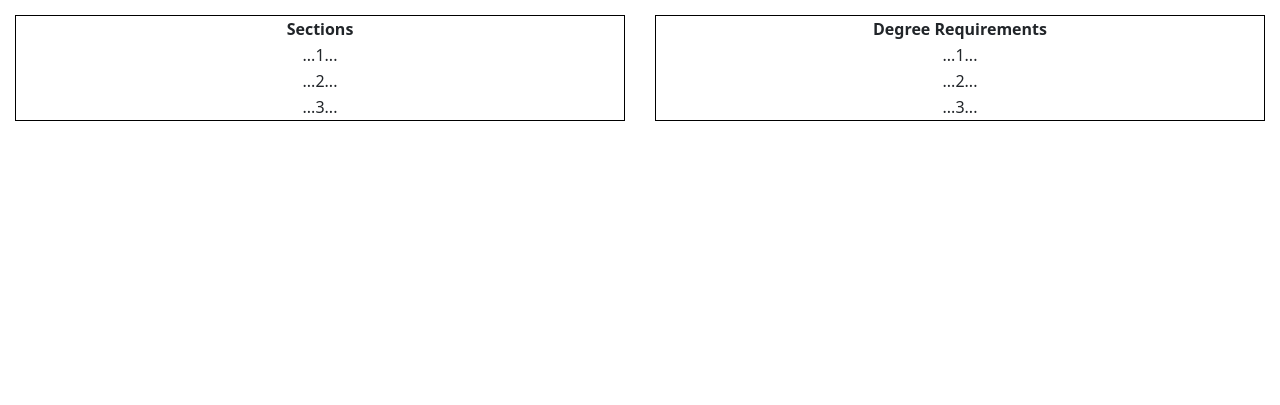
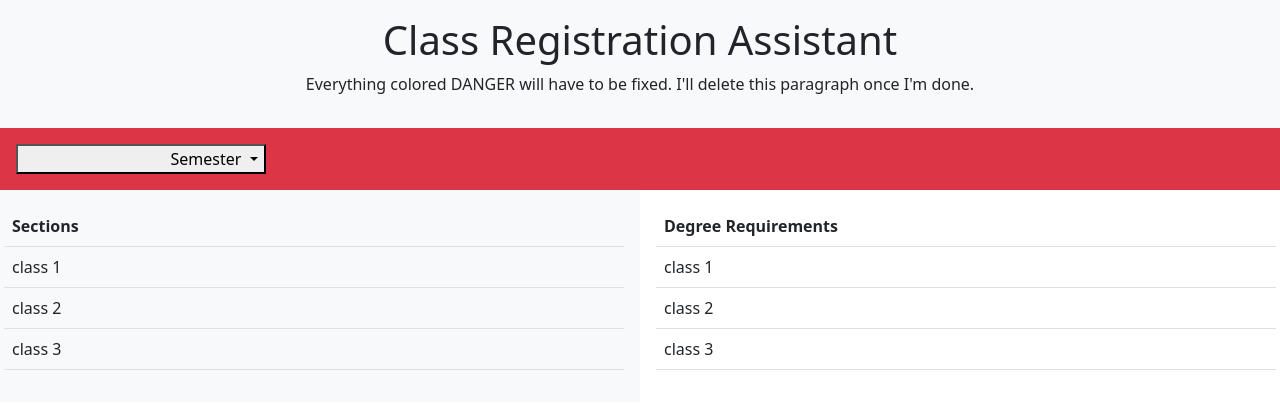
Before and after one commit to anabelle2001/class-registration-assistant, a website with bundled scripts: page public/index.html in a window 1280 px wide. Built offline with nearby package versions, Linux system fonts and the light colour scheme; files whose address does not match are found by name.

Commit message:
Basic Layout, will finish and add data once home

```diff
--- a/public/index.html
+++ b/public/index.html
@@ -5,9 +5,8 @@
 <html>
 
 <head>
-    <!--Temporary Title for this-->
-    <title>Scaffolding</title>
-    <link rel="stylesheet" href="style/sectionList.css"/>
+    <title>Class Registration Assistant</title>
+    <!--<link rel="stylesheet" href="style/sectionList.css"/>-->
     <link
         rel="stylesheet"
         href="https://cdn.jsdelivr.net/npm/bootstrap@5.2.3/dist/css/bootstrap.min.css"
@@ -21,7 +20,7 @@
 
     <!--Class sections table. Contains example cells for now.
         Probably should find a more readable way to make this later.-->
-    <div class = "column">
+    <!--<div class = "column">
         <table>
             <tr>
                 <th>Sections</th>
@@ -34,11 +33,11 @@
                 <td>...3...</td>
             </tr>
         </table>
-    </div>
+    </div>-->
 
     <!--Degree Requirements table. Contains example cells for now.
         Probably should find a more readable way to make this later.-->
-    <div class = "column">
+    <!--<div class = "column">
         <table>
         <tr>
             <th>Degree Requirements</th>
@@ -51,7 +50,115 @@
             <td>...3...</td>
         </tr>
         </table>
+    </div>-->
+
+    <!--Header-->
+    <div class="container-fluid p-3 bg-light"  style="text-align: center">
+        <h1>Class Registration Assistant</h1>
+        <p>Everything colored DANGER will have to be fixed. I'll delete this paragraph once I'm done.</p>
     </div>
+
+    <!--Dropdown Menu: FIX THIS-->
+    <div class="dropdown container-fluid p-3 bg-danger">
+        <button type="button" class="dropdown-toggle" data-bs-toggle="dropdown" style="width: 20%; text-align: right;">
+            Semester
+        </button>
+
+        <!--Dummy Semester List to see if dropdown is working: ITS NOT FIGURE IT OUT-->
+        <ul class="dropdown-menu">
+            <li><a class="dropdown-item" href="#">Fall 2023</a></li>
+            <li><a class="dropdown-item" href="#">Spring 2023</a></li>
+            <li><a class="dropdown-item" href="#">Fall 2022</a></li>
+        </ul>
+    </div>
+
+    <div class="row">
+    <div class="col-6 p-3 bg-light">
+        <table class="table table-hover">
+                <thead>
+                    <th>Sections</th>
+                </thead>
+                <tr>
+                    <td>class 1</td>
+                </tr>
+                <tr>
+                    <td>class 2</td>
+                </tr>
+                <tr>
+                    <td>class 3</td>
+                </tr>
+        </table>
+    </div>
+
+    <div class="col-6 p-3">
+        <table class="table table-hover">
+                <thead>
+                    <th>Degree Requirements</th>
+                </thead>
+                <tr>
+                    <td>class 1</td>
+                </tr>
+                <tr>
+                    <td>class 2</td>
+                </tr>
+                <tr>
+                    <td>class 3</td>
+                </tr>
+        </table>
+    </div>
+    </div>
+
+    <!--Tests to see if bootstrap stuff works WILL DELETE AFTER-->
+<!--
+    <div class="dropdown">
+        <button type="button" class="btn btn-primary dropdown-toggle" data-bs-toggle="dropdown">
+          Dropdown button
+        </button>
+        <ul class="dropdown-menu">
+          <li><a class="dropdown-item" href="#">Link 1</a></li>
+          <li><a class="dropdown-item" href="#">Link 2</a></li>
+          <li><a class="dropdown-item" href="#">Link 3</a></li>
+        </ul>
+      </div>
+
+    <div class="container-fluid mt-3">
+        <h1>Basic Grid Structure</h1>
+        <p>Resize the browser window to see the effect.</p>
+        <p>The first, second and third row will automatically stack on top of each other when the screen is less than 576px wide.</p>
+-->
+        <!-- Control the column width, and how they should appear on different devices -->
+<!--
+        <div class="row">
+          <div class="col-sm-6 bg-primary text-white">50%</div>
+          <div class="col-sm-6 bg-dark text-white">50%</div>
+        </div>
+        <br>
+
+        <div class="row">
+          <div class="col-sm-4 bg-primary text-white">33.33%</div>
+          <div class="col-sm-4 bg-dark text-white">33.33%</div>
+          <div class="col-sm-4 bg-primary text-white">33.33%</div>
+        </div>
+        <br>
+-->
+        <!-- Or let Bootstrap automatically handle the layout -->
+<!--
+        <div class="row">
+          <div class="col-sm bg-primary text-white">25%</div>
+          <div class="col-sm bg-dark text-white">25%</div>
+          <div class="col-sm bg-primary text-white">25%</div>
+          <div class="col-sm bg-dark text-white">25%</div>
+        </div>
+        <br>
+
+        <div class="row">
+          <div class="col bg-primary text-white">25%</div>
+          <div class="col bg-dark text-white">25%</div>
+          <div class="col bg-primary text-white">25%</div>
+          <div class="col bg-dark text-white">25%</div>
+        </div>
+      </div>
+    -->
 </body>
 
 </html>
```
Also changed, not shown: 1 other file.
